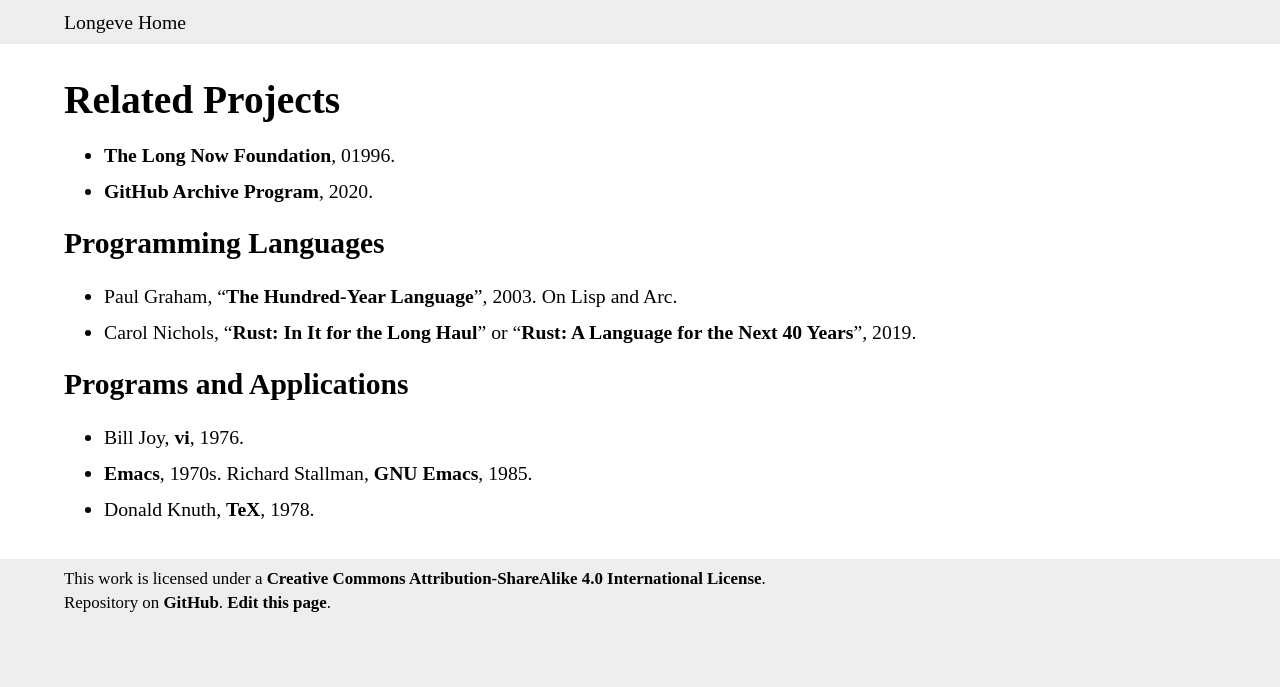
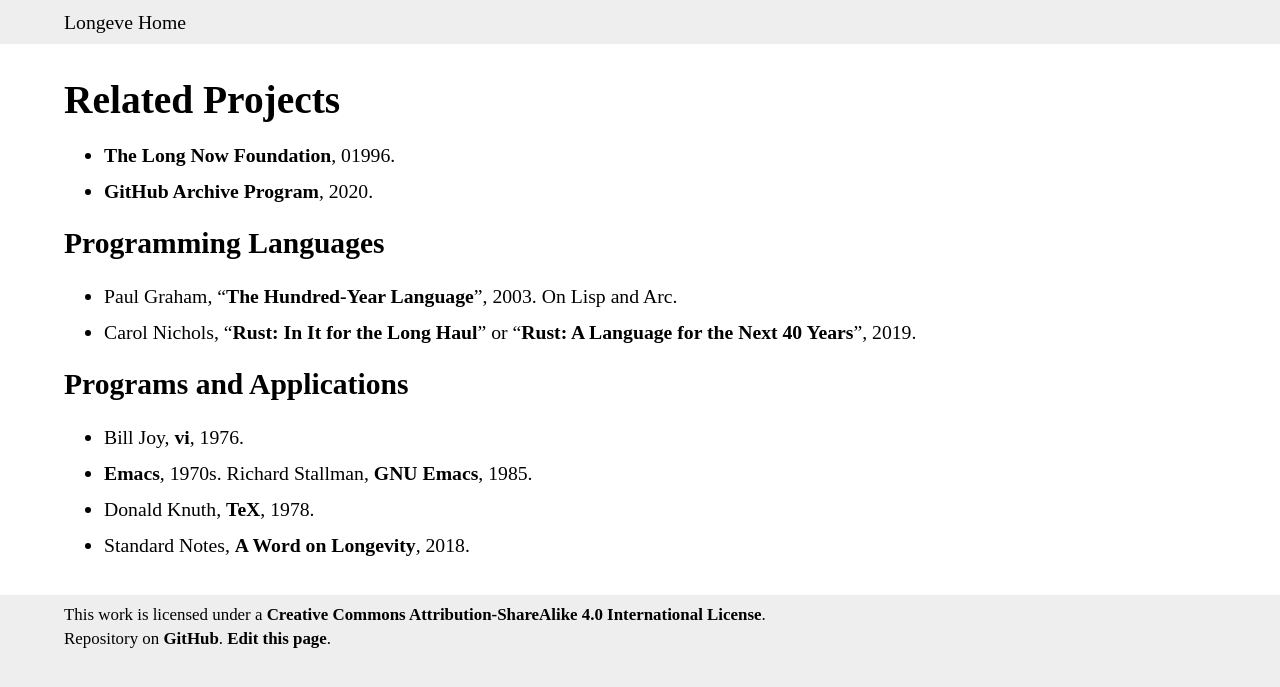
Before and after one commit to longeve/longeve.github.io, a Jekyll site: the page built from related.md, in a window 1280 px wide. Shown: the top 687 px of the page. Built offline with Jekyll 4.4.1, drawn with Linux system fonts in a browser that asks for light colours; some web fonts are replaced; our own code applies the rules of GitHub Pages for plain Markdown files; Markdown is read by kramdown in place of the engine named in the settings.

Commit message:
Standard Notes

```diff
--- a/related.md
+++ b/related.md
@@ -22,3 +22,5 @@
 - [Emacs](https://en.wikipedia.org/wiki/Emacs), 1970s. Richard Stallman, [GNU Emacs](https://www.gnu.org/software/emacs/), 1985.
 
 - Donald Knuth, [TeX](https://en.wikipedia.org/wiki/TeX), 1978.
+
+- Standard Notes, [A Word on Longevity](https://standardnotes.org/longevity), 2018.
```
